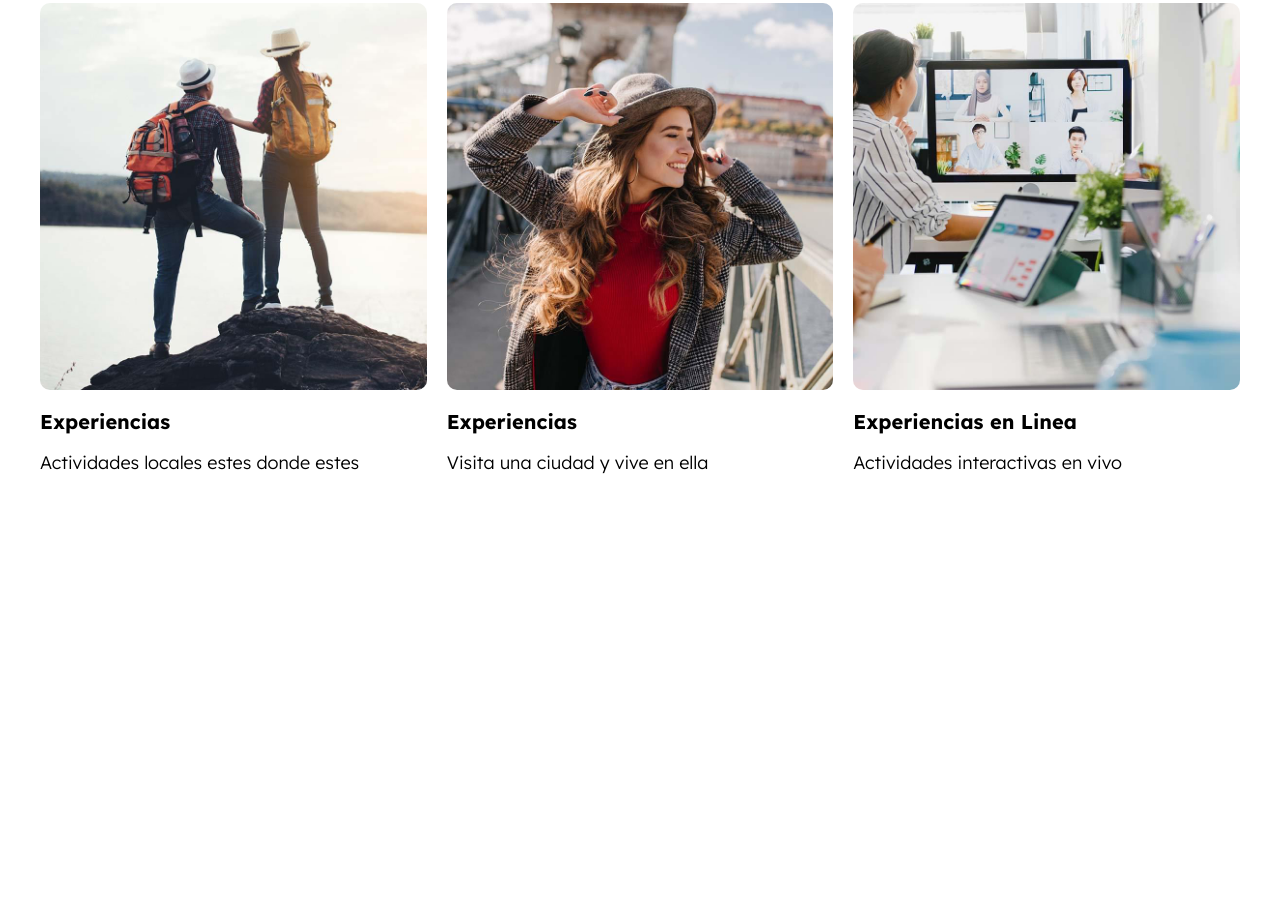
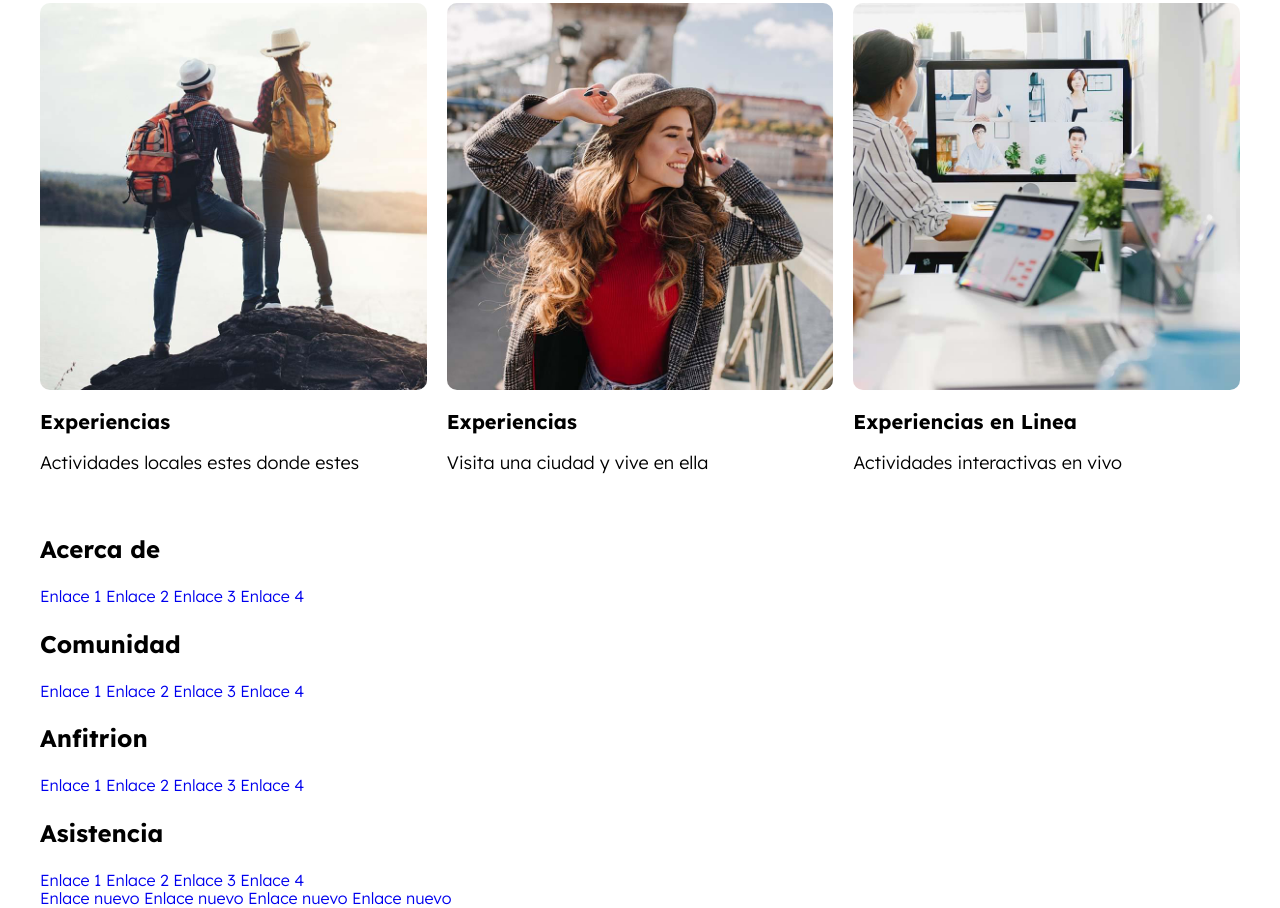
Before and after one commit to xandro2021/AirBnB01, a website: page index.html in a window 1280 px wide. Shown: the part 2302-3210 px from the top of the page. Before the commit the page ends 2813 px from the top, so only its background shows below. Drawn offline with Linux system fonts and the light colour scheme.

Commit message:
Create Html for the footer

```diff
--- a/index.html
+++ b/index.html
@@ -224,6 +224,65 @@
 
         </div>
     </main>
+
+    <footer class="footer">
+        <div class="footer__grid contenedor">
+
+            <div class="footer__widget">
+                <h3 class="footer__heading">Acerca de</h3>
+
+                <nav class="footer__menu">
+                    <a class="footer__enlace" href="#">Enlace 1</a>
+                    <a class="footer__enlace" href="#">Enlace 2</a>
+                    <a class="footer__enlace" href="#">Enlace 3</a>
+                    <a class="footer__enlace" href="#">Enlace 4</a>
+                </nav>
+            </div>
+
+            <div class="footer__widget">
+                <h3 class="footer__heading">Comunidad</h3>
+
+                <nav class="footer__menu">
+                    <a class="footer__enlace" href="#">Enlace 1</a>
+                    <a class="footer__enlace" href="#">Enlace 2</a>
+                    <a class="footer__enlace" href="#">Enlace 3</a>
+                    <a class="footer__enlace" href="#">Enlace 4</a>
+                </nav>
+            </div>
+
+            <div class="footer__widget">
+                <h3 class="footer__heading">Anfitrion</h3>
+
+                <nav class="footer__menu">
+                    <a class="footer__enlace" href="#">Enlace 1</a>
+                    <a class="footer__enlace" href="#">Enlace 2</a>
+                    <a class="footer__enlace" href="#">Enlace 3</a>
+                    <a class="footer__enlace" href="#">Enlace 4</a>
+                </nav>
+            </div>
+
+            <div class="footer__widget">
+                <h3 class="footer__heading">Asistencia</h3>
+
+                <nav class="footer__menu">
+                    <a class="footer__enlace" href="#">Enlace 1</a>
+                    <a class="footer__enlace" href="#">Enlace 2</a>
+                    <a class="footer__enlace" href="#">Enlace 3</a>
+                    <a class="footer__enlace" href="#">Enlace 4</a>
+                </nav>
+            </div>
+
+        </div>
+
+        <div class="footer__barra contenedor">
+            <nav class="footer__barranav">
+                <a class="footer__enlace footer__enlace--barra" href="#">Enlace nuevo</a>
+                <a class="footer__enlace footer__enlace--barra" href="#">Enlace nuevo</a>
+                <a class="footer__enlace footer__enlace--barra" href="#">Enlace nuevo</a>
+                <a class="footer__enlace footer__enlace--barra" href="#">Enlace nuevo</a>
+            </nav>
+        </div>
+    </footer>
 </body>
 
 </html>
```
